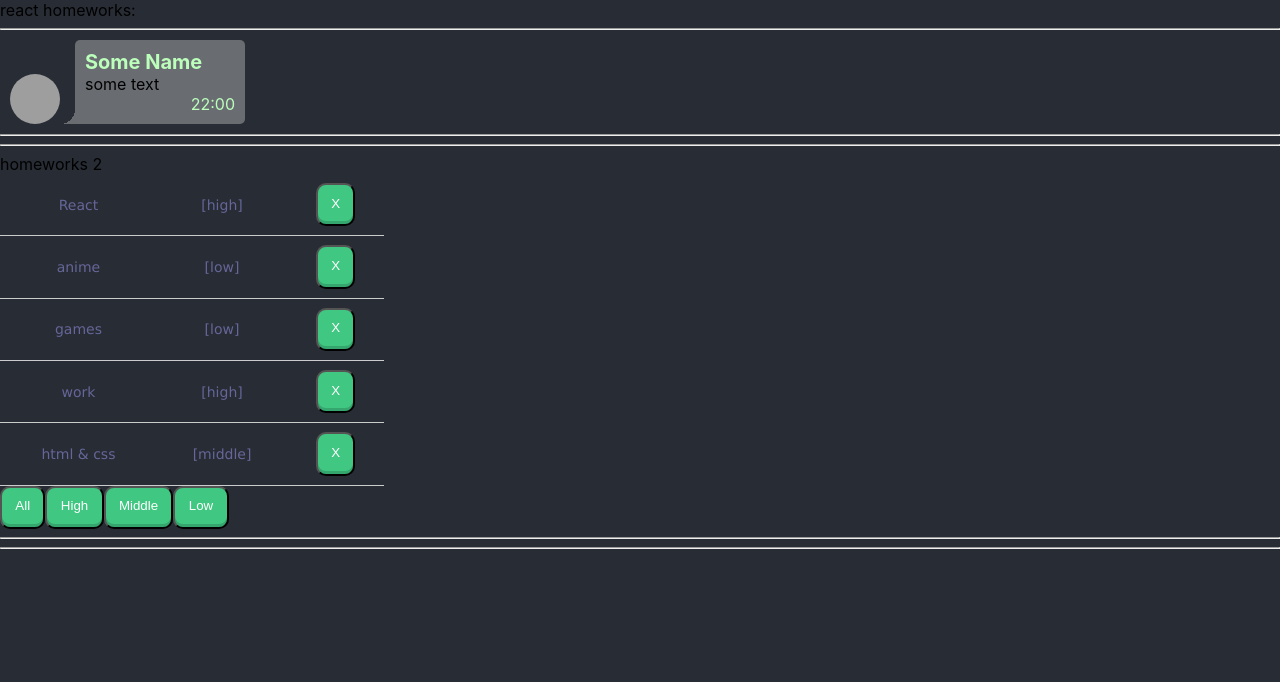
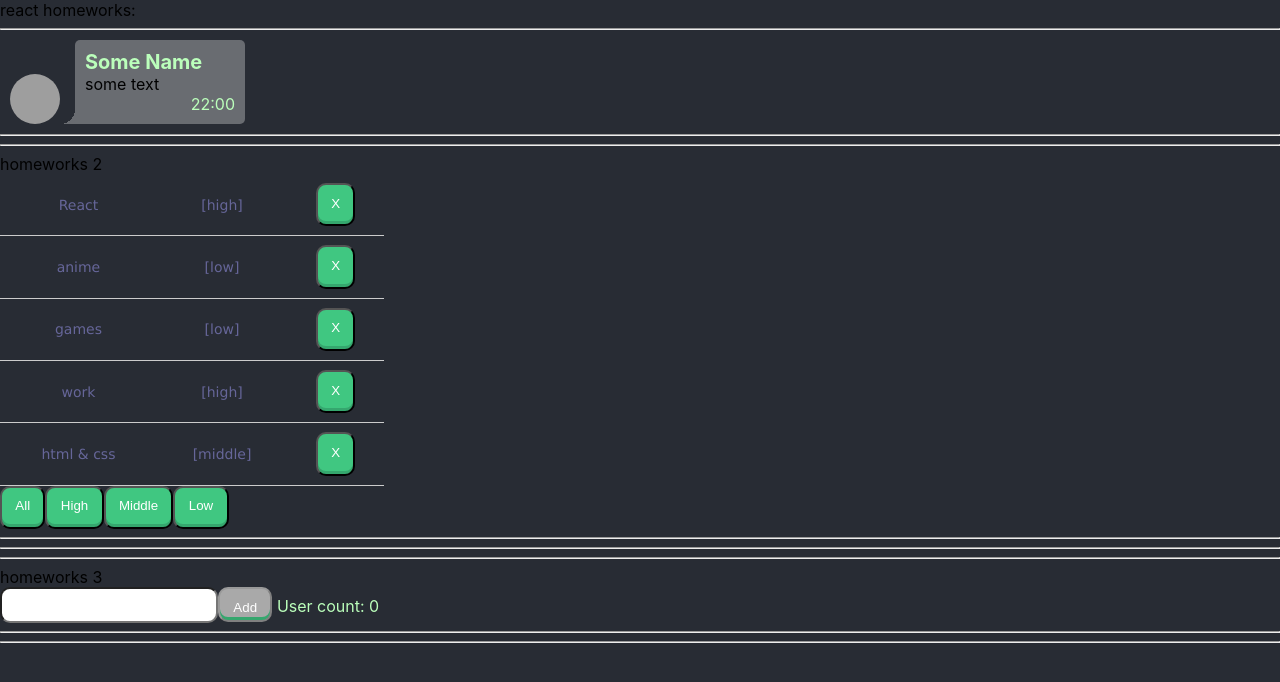
Before and after one commit to Tsyriulnikov/homeworks-by-ignat, a React (Create React App) app: page / in a window 1280 px wide. Shown: the top 682 px of the page. Built offline with nearby package versions, Linux system fonts and the light colour scheme; grey boxes are pictures that could not be loaded.

Commit message:
h3 final

```diff
--- a/package.json
+++ b/package.json
@@ -10,10 +10,12 @@
     "@types/node": "^16.11.26",
     "@types/react": "^17.0.39",
     "@types/react-dom": "^17.0.11",
+    "@types/uuid": "^8.3.4",
     "react": "^17.0.2",
     "react-dom": "^17.0.2",
     "react-scripts": "5.0.0",
     "typescript": "^4.6.2",
+    "uuid": "^8.3.2",
     "web-vitals": "^2.1.4"
   },
   "scripts": {
--- a/src/p1-main/m1-ui/u1-app/App.tsx
+++ b/src/p1-main/m1-ui/u1-app/App.tsx
@@ -2,6 +2,7 @@ import React from 'react'
 import s from './App.module.css'
 import HW1 from '../../../p2-homeworks/h1/HW1'
 import HW2 from "../../../p2-homeworks/h2/HW2";
+import HW3 from "../../../p2-homeworks/h3/HW3";
 
 function App() {
     return (
@@ -9,7 +10,7 @@ function App() {
             <div>react homeworks:</div>
             <HW1/>
             <HW2/>
-            {/*<HW3/>*/}
+            <HW3/>
             {/*<HW4/>*/}
             {/*<HW5/>*/}
 
--- a/src/p2-homeworks/h2/Affairs.module.css
+++ b/src/p2-homeworks/h2/Affairs.module.css
@@ -39,7 +39,7 @@
 th {
     font-weight: normal;
     color: #039;
-    border-bottom: 2px solid #6678b1;
+    /*border-bottom: 2px solid #6678b1;*/
     padding: 10px 8px;
 }
 
--- a/src/p2-homeworks/h3/Greeting.module.css
+++ b/src/p2-homeworks/h3/Greeting.module.css
@@ -1,7 +1,45 @@
-.someClass {
-
+.totalUsersSpan {
+    color: #bbffbb;
 }
 
 .error {
     border: 1px solid red;
 }
+
+.error_message {
+    color: red;
+}
+
+.button7 {
+    font-weight: 500;
+    color: white;
+    text-decoration: none;
+    padding: .8em 1em calc(.8em + 3px);
+    border-radius: 10px;
+    background: rgb(64, 199, 129);
+    box-shadow: 0 -3px rgb(53, 167, 110) inset;
+    transition: 0.2s;
+    height: 35px;
+}
+
+.button7:hover {
+    background: rgb(53, 167, 110);
+}
+
+.button7:active {
+    background: rgb(33, 147, 90);
+    box-shadow: 0 3px rgb(33, 147, 90) inset;
+}
+
+.button7:disabled {
+    background: darkgray;
+}
+
+input {
+    height: 30px;
+    padding-right: 10px;
+    color: blueviolet;
+    font-size: 18px;
+    font-family: Tahoma;
+    border-radius: 10px;
+}
--- a/src/p2-homeworks/h3/Greeting.tsx
+++ b/src/p2-homeworks/h3/Greeting.tsx
@@ -1,28 +1,42 @@
-import React from 'react'
+import React, {ChangeEvent, KeyboardEvent} from 'react'
 import s from './Greeting.module.css'
 
 type GreetingPropsType = {
-    name: any // need to fix any
-    setNameCallback: any // need to fix any
-    addUser: any // need to fix any
-    error: any // need to fix any
-    totalUsers: any // need to fix any
+    name: string
+    setNameCallback: (e: string) => void
+    addUser: () => void
+    error: string | null
+    totalUsers: number
+    disabledAddButton:boolean
 }
 
 // презентационная компонента (для верстальщика)
 const Greeting: React.FC<GreetingPropsType> = (
-    {name, setNameCallback, addUser, error, totalUsers} // деструктуризация пропсов
+    {name, setNameCallback, addUser, error, totalUsers,disabledAddButton
+    } // деструктуризация пропсов
 ) => {
-    const inputClass = s.error // need to fix with (?:)
+
+    const inputClass = error ? s.error : ""
+
+    const onChangeInputName = (e: ChangeEvent<HTMLInputElement>) => setNameCallback(e.currentTarget.value)
+
+    const onKeyPressHandler = (e: KeyboardEvent<HTMLInputElement>) => {
+        if (e.key === "Enter") addUser()
+    }
 
     return (
         <div>
-            <input value={name} onChange={setNameCallback} className={inputClass}/>
-            <span>{error}</span>
-            <button onClick={addUser}>add</button>
-            <span>{totalUsers}</span>
+            <input value={name}
+                   onChange={onChangeInputName}
+                   onKeyPress={onKeyPressHandler}
+                   className={inputClass}/>
+            <button onClick={addUser}
+            disabled={disabledAddButton}
+            className={s.button7}
+            >Add</button>
+            <span className={s.totalUsersSpan}>  User count: {totalUsers}</span>
+            {error && <div className={s.error_message}>{error}</div>}
         </div>
     )
 }
-
 export default Greeting
--- a/src/p2-homeworks/h3/GreetingContainer.tsx
+++ b/src/p2-homeworks/h3/GreetingContainer.tsx
@@ -1,9 +1,10 @@
 import React, {useState} from 'react'
 import Greeting from './Greeting'
+import {UserType} from "./HW3";
 
 type GreetingContainerPropsType = {
-    users: any // need to fix any
-    addUserCallback: any // need to fix any
+    users: Array<UserType>
+    addUserCallback: (name:string) =>void
 }
 
 // более простой и понятный для новичков
@@ -12,17 +13,31 @@ type GreetingContainerPropsType = {
 // более современный и удобный для про :)
 // уровень локальной логики
 const GreetingContainer: React.FC<GreetingContainerPropsType> = ({users, addUserCallback}) => { // деструктуризация пропсов
-    const [name, setName] = useState<any>('') // need to fix any
-    const [error, setError] = useState<any>('') // need to fix any
 
-    const setNameCallback = (e: any) => { // need to fix any
-        setName('') // need to fix
-    }
-    const addUser = () => {
-        alert(`Hello  !`) // need to fix
+    const [name, setName] = useState<string>('')
+    const [error, setError] = useState<string|null>(null)
+
+    let disabledAddButton:boolean = true
+    if (name !== '')  disabledAddButton = false
+
+    const setNameCallback = (e: string) => {
+        setName(e)
+        setError(null)
+        disabledAddButton=false
     }
 
-    const totalUsers = 0 // need to fix
+    const addUser = () => {
+      if(name.trim()!=='') {
+          addUserCallback(name)
+          alert(`Hello! ${name}`)
+          setName('')
+      } else {
+          setError("Name is required")
+          setName('')
+      }
+    }
+
+    const totalUsers = users.length
 
     return (
         <Greeting
@@ -31,6 +46,7 @@ const GreetingContainer: React.FC<GreetingContainerPropsType> = ({users, addUser
             addUser={addUser}
             error={error}
             totalUsers={totalUsers}
+            disabledAddButton={disabledAddButton}
         />
     )
 }
--- a/src/p2-homeworks/h3/HW3.tsx
+++ b/src/p2-homeworks/h3/HW3.tsx
@@ -1,20 +1,21 @@
 import React, {useState} from 'react'
 import GreetingContainer from './GreetingContainer'
+import {v1} from "uuid";
 
 // types
 export type UserType = {
-    _id: any // need to fix any
-    name: any // need to fix any
+    _id: string
+    name: string
 }
 
 // уровень работы с глобальными данными
 function HW3() {
-    const [users, setUsers] = useState<any>([]) // need to fix any
+    const [users, setUsers] = useState<Array<UserType>>([])
 
-    const addUserCallback = (name: any) => { // need to fix any
-        setUsers([]) // need to fix
+    const addUserCallback = (name: string) => {
+        setUsers([...users, {_id: v1(), name: name}])
     }
-
+    console.log(users)
     return (
         <div>
             <hr/>
```
Also changed, not shown: 1 other file (tests, documents, lock files or other folders).
